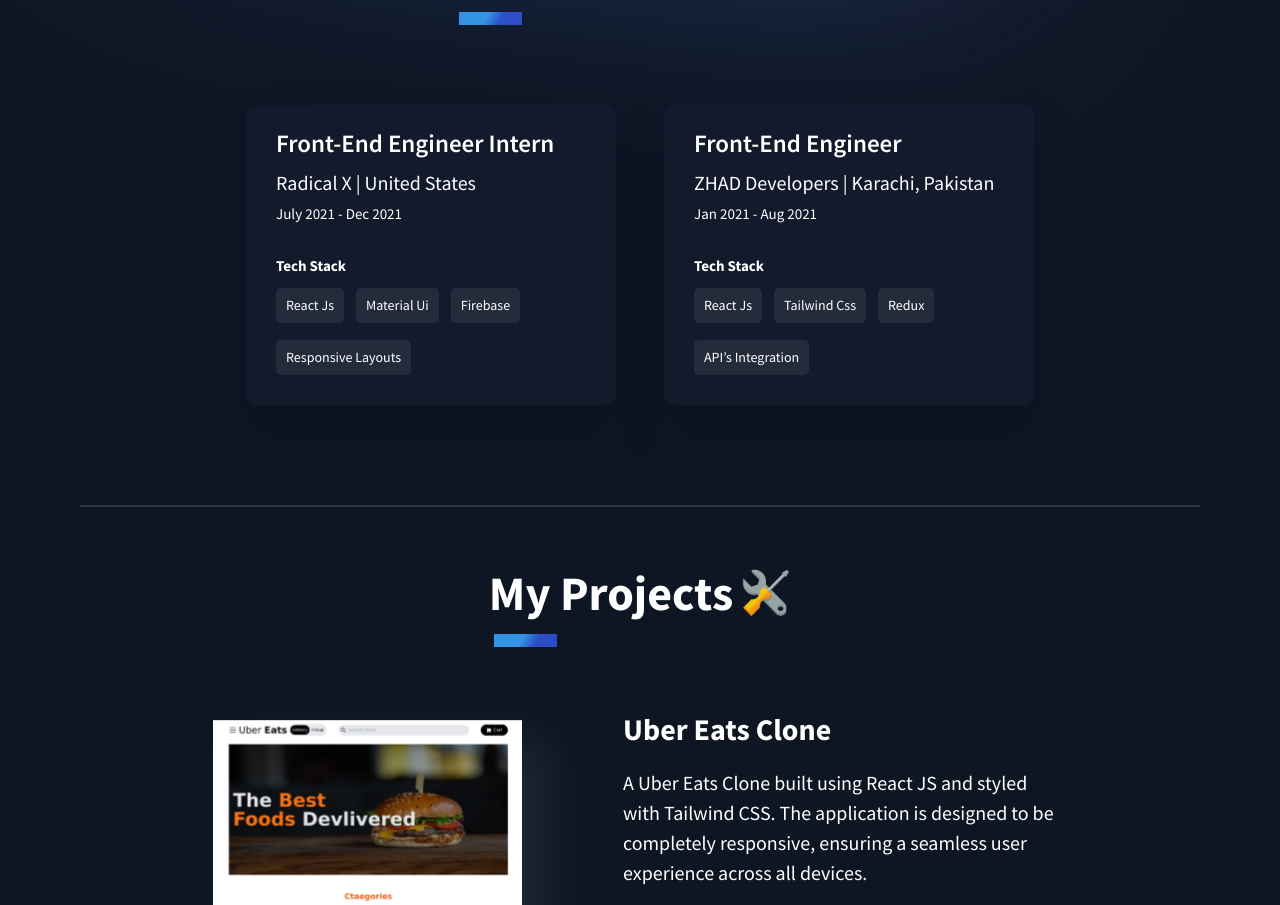
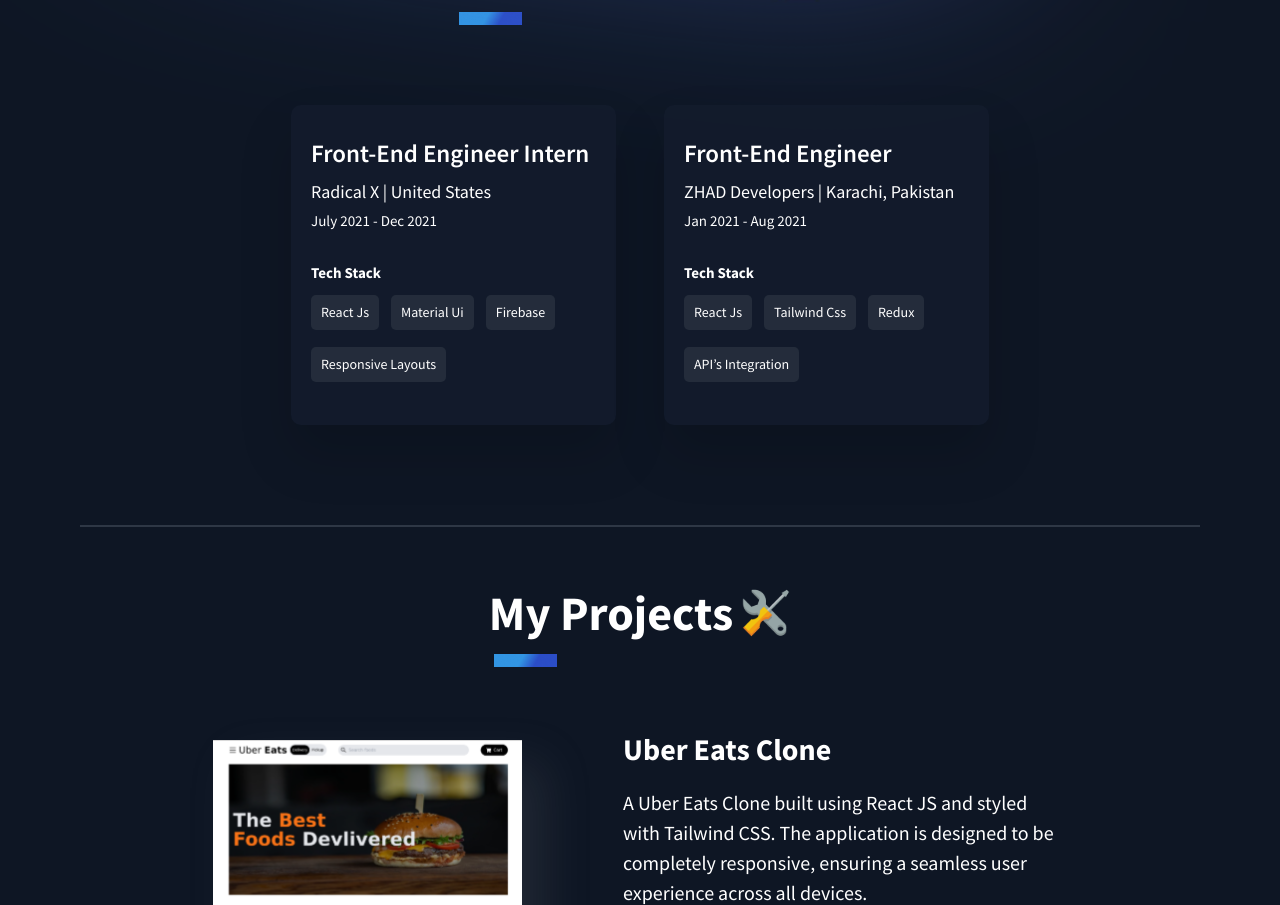
Before and after one commit to ahmedashfaq850/MyDevFolio, a Next.js app: page / in a window 1280 px wide. Shown: the part 1581-2486 px from the top of the page. Built offline with nearby package versions, Linux system fonts and the light colour scheme.

Commit message:
update some minor changes

```diff
--- a/components/ContactSection.tsx
+++ b/components/ContactSection.tsx
@@ -6,8 +6,8 @@ const ContactSection = () => {
   return (
     <div className='relative mt-[130px] mb-[100px] flex justify-center'>
       <div className='contactGradient hidden md:block'></div>
-      <div className='contactContainer flex flex-col gap-[5px] md:gap-[0px] md:flex-row md:justify-between p-[15px] md:p-[15px] items-start md:items-center'>
-        <p className='text-white text-[20px] md:text-[25px] font-[700] w-[100%] md:w-[450px]'>Want me building stuff for you ? Hit me on
+      <div className='contactContainer flex flex-col gap-[15px] md:gap-[0px] md:flex-row md:justify-between p-[15px] md:p-[15px] items-start md:items-center'>
+        <p className='text-white text-[18px] md:text-[25px] font-[700] w-[100%] md:w-[450px]'>Want me building stuff for you ? Hit me on
           Linkedin</p>
         <Link href="https://www.linkedin.com/in/ahmedashfaq67/"><button className='contactButton flex items-center gap-2'>
           <Image src="/linkdinWhiteIcon.svg" alt="" width="30" height="30" /> My Linkedin
--- a/components/ExperienceSection.tsx
+++ b/components/ExperienceSection.tsx
@@ -8,11 +8,11 @@ const ExperienceSection = () => {
       <h1 className='text-center text-white text-[30px] md:text-[48px] font-bold flex items-center gap-2 justify-center'>My Experience<Image className='inline-flex' src="/experienceLogo.svg" width={50} height={50} alt="" /></h1>
       <div className='flex justify-center mr-[185px] md:mr-[300px] mt-[5px]'><Image src="/newstripe.png" width="63" height="13" alt="" /></div>
       <div className='flex justify-center items-center mt-[80px] text-white'>
-        <div className='grid grid-cols-1 md:grid-cols-2 gap-12'>
+        <div className='grid grid-cols-1 md:grid-cols-2 gap-12 '>
           {experience.map((item, idx) => (
-            <div className='experience-container' key={idx}>
+            <div className='experience-container bg-red-300' key={idx}>
               <h1 className='text-[25px] font-[600] mb-[5px]'>{item.title}</h1>
-              <h2 className='text-[20px] font-[500] mb-[5px]'>{item.company}</h2>
+              <h2 className='text-[18px] font-[500] mb-[5px]'>{item.company}</h2>
               <p className='text-[15px] font-[300] mb-[30px]'>{item.date}</p>
               <p className='text-[15px] font-bold mb-[5px]'>Tech Stack</p>
               <div className='flex flex-wrap gap-3 text-[14px]'>
--- a/components/TestimonialSection.tsx
+++ b/components/TestimonialSection.tsx
@@ -4,8 +4,8 @@ import Image from 'next/image'
 const TestimonialSection = () => {
   return (
     <div className='mt-[50px] mb-[50px] relative'>
-      <h1 className='text-center text-white text-[30px] md:text-[48px] font-bold flex items-center gap-2 justify-center'>What Client Say about Me<Image className='inline-flex' src="/ClientIcon.svg" width={50} height={50} alt="" /></h1>
-      <div className='flex justify-center mr-[325px] md:mr-[525px] mt-[5px]'><Image src="/newstripe.png" width="63" height="13" alt="" /></div>
+      <h1 className='text-center text-white text-[20px] md:text-[48px] font-bold flex items-center gap-2 justify-center'>What Client Say about Me<Image className='inline-flex' src="/ClientIcon.svg" width={50} height={50} alt="" /></h1>
+      <div className='flex justify-center mr-[220px] md:mr-[525px] mt-[5px]'><Image src="/newstripe.png" width="63" height="13" alt="" /></div>
       <div className='flex flex-col justify-center items-center gap-[25px]'>
         <p className=' m-auto text-[10px] md:text-[18px] text-center w-[90%] md:w-[65%] mt-[30px] text-white leading-8'>I had a fantastic experience working with Ahmed on my front-end project. From the very beginning,
           they were responsive, communicative, and professional. They took the time to  listen  to my needs
--- a/styles/globals.css
+++ b/styles/globals.css
@@ -158,9 +158,9 @@ header {
 
 /* Experience Section */
 .experience-container {
-  padding: 20px 30px;
-  width: 370px;
-  height: 300px;
+  padding: 30px 20px;
+  width: 325px;
+  height: 320px;
   background: rgba(19, 28, 45, 0.81);
   box-shadow: 0px 30px 53px rgba(0, 0, 0, 0.15);
   border-radius: 10px;
@@ -210,7 +210,7 @@ header {
 .contactContainer {
   z-index: 200;
   width: 700px;
-  height: 135px;
+  height: 145px;
   filter: drop-shadow(0px 20px 50px rgba(0, 0, 0, 0.15));
   background: #131c2d;
   opacity: 0.81;
```
